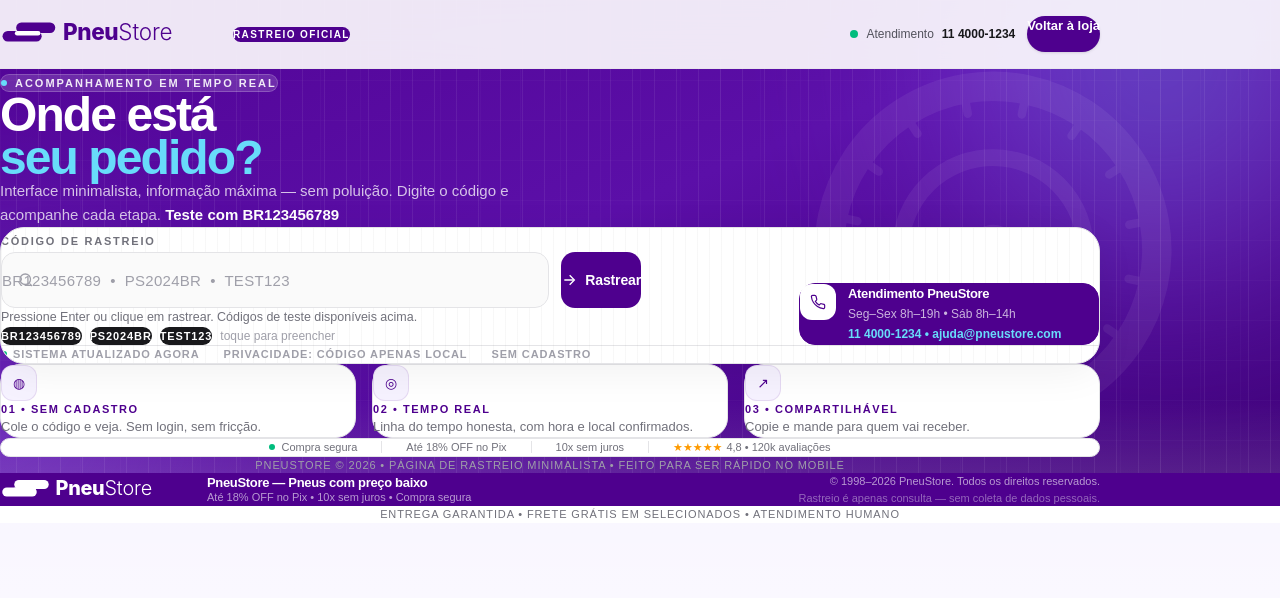
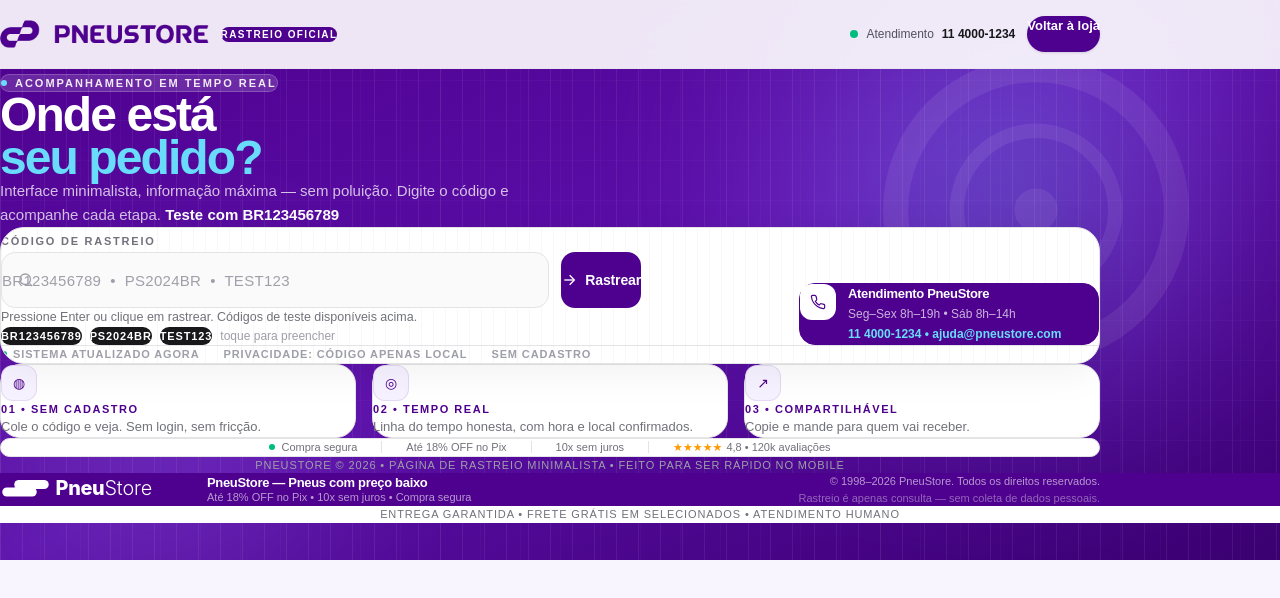
Before and after one commit to gustavooliveira2115-creator/pneustore, a Next.js app: page /rastreio in a window 1280 px wide. Shown: the top 598 px of the page. Built offline with nearby package versions, Linux system fonts and the light colour scheme.

Commit message:
fix: rastreio layout quebrado pos-deploy - background absolute e logo fix

```diff
--- a/src/app/rastreio/page.tsx
+++ b/src/app/rastreio/page.tsx
@@ -200,37 +200,21 @@
   const progress = data ? ((stageIndex(data.stage) + 1) / STAGES.length) * 100 : 0;
 
   return (
-    <div className="min-h-screen bg-[#F8F5FF] text-zinc-900 selection:bg-[#4e008e]/20">
-      {/* Beautiful premium background — mesh + orbs + tire watermark */}
-      <div className="pointer-events-none fixed inset-0 overflow-hidden">
-        {/* Base */}
-        <div className="absolute inset-0 bg-[#F8F5FF]" />
-        {/* Hero purple block */}
-        <div className="absolute top-0 left-1/2 -translate-x-1/2 w-[1600px] h-[640px] -translate-y-[120px] rounded-[60px] overflow-hidden">
-          <div className="absolute inset-0 bg-gradient-to-br from-[#4e008e] via-[#5b0fa8] to-[#3a0070]" />
-          {/* mesh orbs */}
-          <div className="absolute -top-20 -right-20 h-[520px] w-[720px] rounded-full opacity-[0.35] blur-[80px]" style={{ background: `radial-gradient(circle at 50% 50%, #68dcfa 0%, #8b5cf6 35%, transparent 70%)` }} />
-          <div className="absolute -bottom-32 -left-32 h-[480px] w-[560px] rounded-full opacity-[0.25] blur-[70px]" style={{ background: `radial-gradient(circle at 50% 50%, #a78bfa 0%, transparent 70%)` }} />
-          {/* subtle grid */}
-          <div className="absolute inset-0 opacity-[0.06]" style={{ backgroundImage: `linear-gradient(rgba(255,255,255,0.4) 1px, transparent 1px), linear-gradient(90deg, rgba(255,255,255,0.4) 1px, transparent 1px)`, backgroundSize: `40px 40px` }} />
-          {/* vertical tread lines */}
-          <div className="absolute inset-0 opacity-[0.07]" style={{ backgroundImage: `repeating-linear-gradient(90deg, #fff 0 1px, transparent 1px 22px)` }} />
-        </div>
-        {/* Large faint tire watermark on hero right */}
-        <div className="absolute top-[40px] right-[6%] hidden lg:block opacity-[0.06] rotate-12">
-          <svg width="420" height="420" viewBox="0 0 200 200" fill="none">
+    <div className="min-h-screen bg-[#F8F5FF] text-zinc-900 selection:bg-[#4e008e]/20 overflow-x-hidden" style={{ fontFamily: "Arial, sans-serif" }}>
+      {/* Background premium — absoluto, não fixed */}
+      <div className="pointer-events-none absolute inset-0 overflow-hidden" style={{ height: "560px" }}>
+        <div className="absolute inset-0 bg-gradient-to-br from-[#4e008e] via-[#5b0fa8] to-[#3a0070]" />
+        <div className="absolute -top-20 -right-20 h-[520px] w-[720px] rounded-full opacity-[0.35]" style={{ background: `radial-gradient(circle at 50% 50%, #68dcfa 0%, #8b5cf6 35%, transparent 70%)`, filter: "blur(80px)" }} />
+        <div className="absolute -bottom-32 -left-32 h-[480px] w-[560px] rounded-full opacity-[0.25]" style={{ background: `radial-gradient(circle at 50% 50%, #a78bfa 0%, transparent 70%)`, filter: "blur(70px)" }} />
+        <div className="absolute inset-0 opacity-[0.06]" style={{ backgroundImage: `linear-gradient(rgba(255,255,255,0.4) 1px, transparent 1px), linear-gradient(90deg, rgba(255,255,255,0.4) 1px, transparent 1px)`, backgroundSize: `40px 40px` }} />
+        <div className="absolute inset-0 opacity-[0.07]" style={{ backgroundImage: `repeating-linear-gradient(90deg, #fff 0 1px, transparent 1px 22px)` }} />
+        <div className="absolute top-[30px] right-[5%] hidden lg:block opacity-[0.07]">
+          <svg width="360" height="360" viewBox="0 0 200 200" fill="none">
             <circle cx="100" cy="100" r="78" stroke="white" strokeWidth="14" />
             <circle cx="100" cy="100" r="44" stroke="white" strokeWidth="8" />
             <circle cx="100" cy="100" r="12" fill="white" />
-            {Array.from({ length: 16 }).map((_, i) => (
-              <g key={i} transform={`rotate(${i * 22.5} 100 100)`}>
-                <rect x="98" y="18" width="4" height="18" rx="2" fill="white" />
-              </g>
-            ))}
           </svg>
         </div>
-        {/* bottom soft gradient */}
-        <div className="absolute bottom-0 left-0 right-0 h-[400px] bg-gradient-to-t from-white to-transparent opacity-60" />
       </div>
 
       {/* Header — PneuStore official white */}
@@ -239,8 +223,8 @@
           <div className="flex items-center gap-3">
             <a href="/" className="flex items-center gap-3">
               {/* Logo — vetor perfeito em alta resolução (crisp) — baseado exatamente na sua imagem */}
-              <img src="/pneustore-logo-perfect.svg" alt="PneuStore" className="hidden sm:block h-[34px] w-auto" />
-              <img src="/pneustore-logo-perfect.svg" alt="PneuStore" className="sm:hidden h-[30px] w-auto" />
+              <img src="/logo.png" alt="PneuStore" className="hidden sm:block h-[28px] w-auto object-contain" onError={(e) => { (e.target as HTMLImageElement).src = "/pneustore-logo-perfect.svg"; }} />
+              <img src="/logo.png" alt="PneuStore" className="sm:hidden h-[26px] w-auto object-contain" onError={(e) => { (e.target as HTMLImageElement).src = "/pneustore-logo-perfect.svg"; }} />
               <span className="hidden lg:inline-flex text-[10px] tracking-[0.14em] uppercase font-bold bg-[#4e008e] text-white px-2 py-1 rounded-full">Rastreio Oficial</span>
             </a>
           </div>
```
